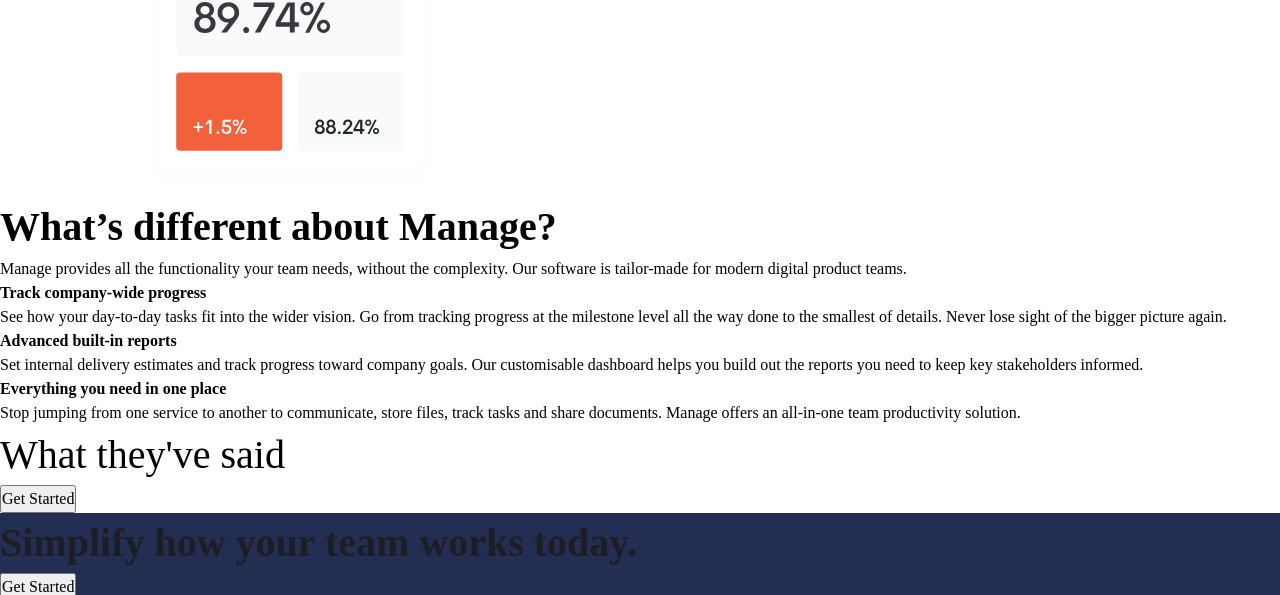
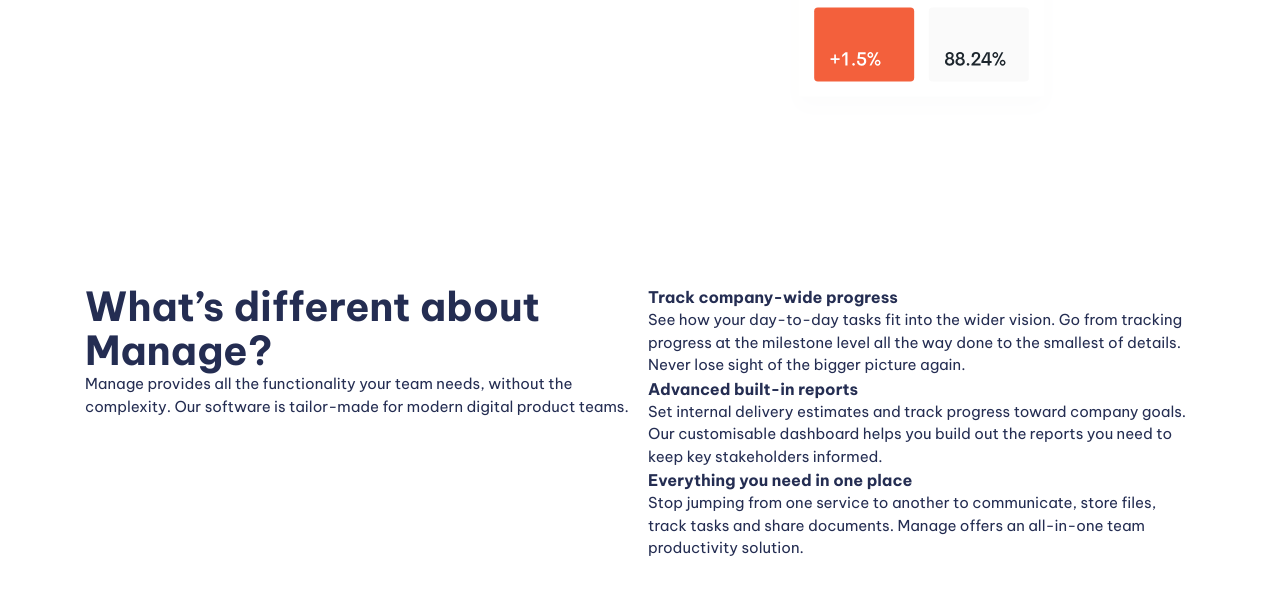
Before and after one commit to slyprxme/Intermediate-Frontend-Projects, a website built with Vite: page FEM-Manage Landing Page/index.html in a window 1280 px wide. Shown: the part 636-1231 px from the top of the page. Built offline with nearby package versions, Linux system fonts and the light colour scheme.

Commit message:
basic css styling

```diff
--- a/FEM-Manage Landing Page/index.html
+++ b/FEM-Manage Landing Page/index.html
@@ -31,7 +31,7 @@
     </header>
 
     <main>
-      <section>
+      <section class="padding-block-900">
         <div class="container">
           <div class="columns">
             <div>
@@ -54,16 +54,17 @@
         </div>
       </section>
 
-      <section>
+      <section class="padding-block-900">
         <div class="container">
           <div class="columns">
+            <div>
               <h2 class="fs-secondary-heading fw-bold">
                 What’s different about Manage?
               </h2>
               <p>
-              Manage provides all the functionality your team needs, without the
-              complexity. Our software is tailor-made for modern digital product
-              teams.
+                Manage provides all the functionality your team needs, without
+                the complexity. Our software is tailor-made for modern digital
+                product teams.
               </p>
             </div>
             <div>
@@ -72,40 +73,43 @@
                   <h3 class="fs-600 fw-bold">Track company-wide progress</h3>
                   <p>
                     See how your day-to-day tasks fit into the wider vision. Go
-                  from tracking progress at the milestone level all the way done
-                  to the smallest of details. Never lose sight of the bigger
-                  picture again.
+                    from tracking progress at the milestone level all the way
+                    done to the smallest of details. Never lose sight of the
+                    bigger picture again.
                   </p>
                 </li>
                 <li>
                   <h3 class="fs-600 fw-bold">Advanced built-in reports</h3>
                   <p>
                     Set internal delivery estimates and track progress toward
-                  company goals. Our customisable dashboard helps you build out
-                  the reports you need to keep key stakeholders informed.
+                    company goals. Our customisable dashboard helps you build
+                    out the reports you need to keep key stakeholders informed.
                   </p>
                 </li>
                 <li>
-                <h3 class="fs-600 fw-bold">Everything you need in one place</h3>
+                  <h3 class="fs-600 fw-bold">
+                    Everything you need in one place
+                  </h3>
                   <p>
-                  Stop jumping from one service to another to communicate, store
-                  files, track tasks and share documents. Manage offers an
-                  all-in-one team productivity solution.
+                    Stop jumping from one service to another to communicate,
+                    store files, track tasks and share documents. Manage offers
+                    an all-in-one team productivity solution.
                   </p>
                 </li>
               </ul>
             </div>
           </div>
+        </div>
       </section>
 
-      <section>
-        <section class="carousel">
-          <h2 class="fs-secondary-heading">What they've said</h2>
+      <section class="padding-block-900">
+        <section class="carousel padding-block-700">
+          <h2 class="fs-secondary-heading fw-bold">What they've said</h2>
           <button class="button">Get Started</button>
         </section>
       </section>
 
-      <section class="cta bg-primary-400 text-neutral-100">
+      <section class="cta bg-accent-400 text-neutral-100 padding-block-700">
         <div class="container">
           <div class="colums">
             <p class="fs-secondary-heading fw-bold">
@@ -119,7 +123,7 @@
       </section>
     </main>
 
-    <footer class="bg-neutral-900 text-neutral-100">
+    <footer class="bg-neutral-900 text-neutral-100 padding-block-700">
       <div class="container">
         <div class="columns">
           <div>
--- a/FEM-Manage Landing Page/style.css
+++ b/FEM-Manage Landing Page/style.css
@@ -3,9 +3,11 @@
 
   --clr-accent-400: hsl(12, 88%, 59%);
   --clr-accent-100: hsl(13, 100%, 96%);
+  --clr-accent-300: hsl(12, 88%, 75%);
+  --clr-accent-500: hsl(12, 60%, 45%);
 
-  --clr-neutral-100: hsl(232, 12%, 13%);
-  --clr-neutral-900: hsl(0, 0%, 0%);
+  --clr-neutral-900: hsl(232, 12%, 13%);
+  --clr-neutral-100: hsl(0, 0%, 100%);
 
   --ff-primary: 'Be Vietnam Pro', sans-serif;
   --ff-body: var(--ff-primary);
@@ -28,6 +30,16 @@
   --fs-btn: var(--fs-300);
   --fs-primary-heading: var(--fs-800);
   --fs-secondary-heading: var(--fs-700);
+
+  --size-100: 0.25rem;
+  --size-200: 0.5rem;
+  --size-300: 0.75rem;
+  --size-400: 1rem;
+  --size-500: 1.5rem;
+  --size-600: 2rem;
+  --size-700: 3rem;
+  --size-800: 4rem;
+  --size-900: 5rem;
 }
 
 @media (min-width: 50em) {
@@ -159,10 +171,12 @@
 
 .fs-primary-heading {
   font-size: var(--fs-primary-heading);
+  line-height: 1.1;
 }
 
 .fs-secondary-heading {
   font-size: var(--fs-secondary-heading);
+  line-height: 1.1;
 }
 
 .fs-300 {
@@ -180,3 +194,66 @@
 .fs-600 {
   font-size: var(--fs-600);
 }
+
+.padding-block-900 {
+  padding-block: var(--size-900);
+}
+
+.padding-block-700 {
+  padding-block: var(--size-700);
+}
+
+.container {
+  --max-width: 1110px;
+  --padding: 1rem;
+
+  width: min(var(--max-width), 100% - (var(--padding)) * 2);
+  margin-inline: auto;
+}
+
+.columns {
+  display: grid;
+  gap: 1rem;
+}
+
+@media (min-width: 50em) {
+  .columns {
+    grid-auto-flow: column;
+    grid-auto-columns: 1fr;
+  }
+}
+
+/* General Styling */
+
+body {
+  font-size: var(--fs-body);
+  font-family: var(--ff-body);
+  color: var(--clr-primary-400);
+}
+
+.button {
+  border-radius: 100vmax;
+  padding: 1.25em 2.5em;
+  font-weight: var(--fw-bold);
+  font-size: var(--fs-btn);
+  line-height: 1;
+  color: var(--clr-neutral-100);
+  text-decoration: none;
+  background-color: var(--clr-accent-400);
+  box-shadow: 0 1.125em 1em -1em var(--clr-accent-500);
+}
+
+.button[data-type='inverted'] {
+  background-color: var(--clr-neutral-100);
+  color: var(--clr-accent-400);
+}
+
+.button[data-type='inverted']:hover {
+  background-color: var(--clr-neutral-100);
+  color: var(--clr-accent-300);
+}
+
+.button:hover,
+.button:focus-visible {
+  background-color: var(--clr-accent-300);
+}
```
Lines whose indentation alone changed are shown as unchanged.
